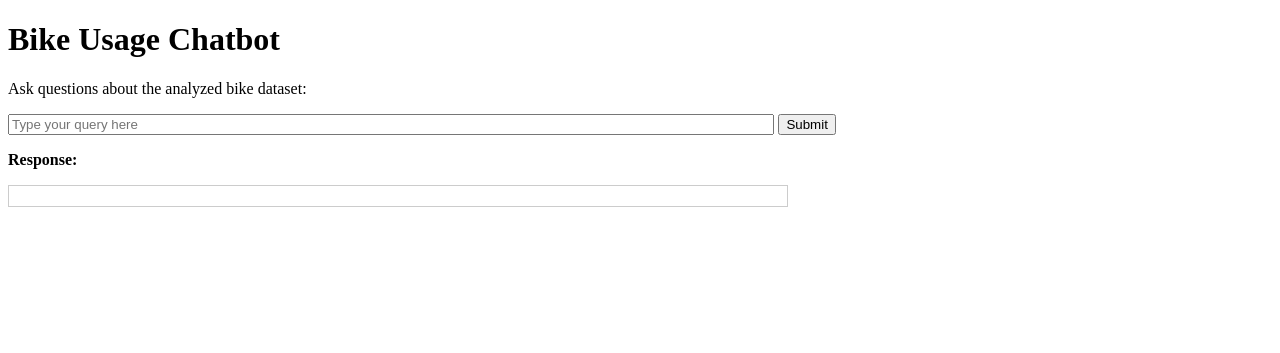
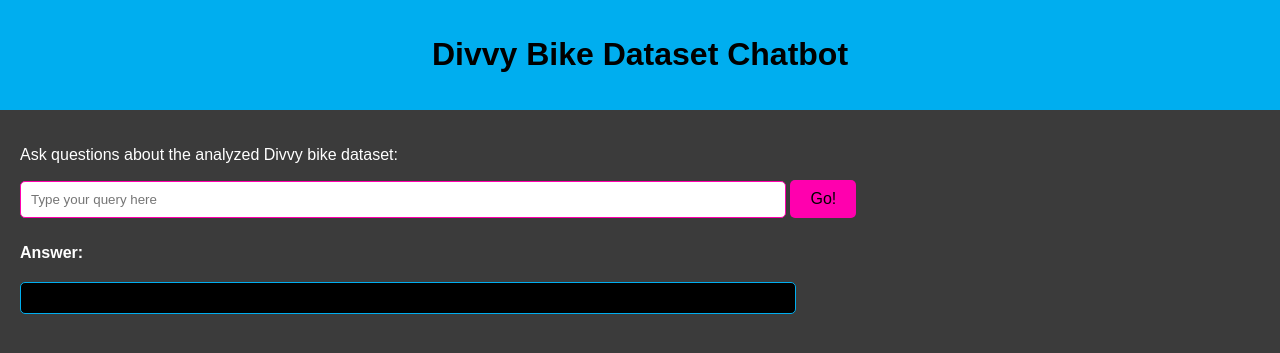
Before and after one commit to rohanjs3/TE-440-Divvy-Project, a Flask app: page / in a window 1280 px wide. Shown: the top 353 px of the page. Run offline with Flask 3, Linux system fonts and the light colour scheme.

Commit message:
adding template

```diff
--- a/src/app/templates/index.html
+++ b/src/app/templates/index.html
@@ -5,12 +5,80 @@
     <meta charset="UTF-8">
     <meta name="viewport" content="width=device-width, initial-scale=1.0">
     <title>Bike Usage Chatbot</title>
+    <style>
+        /* Divvy-inspired color palette */
+        :root {
+            --light-blue: #00AEEF;
+            --dark-blue: #ff00ae;
+            --white: #000000;
+            --gray: #3b3b3b;
+            --text-color: #ffffff;
+        }
+
+        body {
+            font-family: Arial, sans-serif;
+            margin: 0;
+            padding: 0;
+            background-color: var(--gray);
+            color: var(--text-color);
+        }
+
+        header {
+            background-color: var(--light-blue);
+            color: var(--white);
+            padding: 15px 20px;
+            text-align: center;
+        }
+
+        main {
+            padding: 20px;
+        }
+
+        h1 {
+            color: black;
+            /* Title changed to black */
+        }
+
+        input[type="text"] {
+            padding: 10px;
+            border: 1px solid var(--dark-blue);
+            border-radius: 5px;
+            width: 60%;
+            margin-bottom: 10px;
+        }
+
+        button {
+            background-color: var(--dark-blue);
+            color: var(--white);
+            border: none;
+            padding: 10px 20px;
+            border-radius: 5px;
+            cursor: pointer;
+            font-size: 1rem;
+        }
+
+        button:hover {
+            background-color: var(--light-blue);
+        }
+
+        #response {
+            margin-top: 20px;
+            padding: 15px;
+            background-color: var(--white);
+            border: 1px solid var(--light-blue);
+            border-radius: 5px;
+            width: 60%;
+            white-space: pre-wrap;
+            font-family: "Courier New", Courier, monospace;
+        }
+    </style>
     <script>
         async function sendQuery() {
             const userQuery = document.getElementById("user-query").value;
             const responseBox = document.getElementById("response");
             responseBox.innerText = "Loading...";
 
+            try {
                 const response = await fetch("/query", {
                     method: "POST",
                     headers: {
@@ -21,21 +89,29 @@
 
                 const data = await response.json();
                 if (response.ok) {
-                responseBox.innerText = data.response;
+                    responseBox.innerHTML = marked.parse(data.response);
                 } else {
                     responseBox.innerText = `Error: ${data.error}`;
                 }
+            } catch (error) {
+                responseBox.innerText = `Error: ${error.message}`;
+            }
         }
     </script>
+    <script src="https://cdn.jsdelivr.net/npm/marked/marked.min.js"></script>
 </head>
 
 <body>
-    <h1>Bike Usage Chatbot</h1>
-    <p>Ask questions about the analyzed bike dataset:</p>
-    <input type="text" id="user-query" placeholder="Type your query here" style="width: 60%;" />
-    <button onclick="sendQuery()">Submit</button>
-    <p><strong>Response:</strong></p>
-    <div id="response" style="border: 1px solid #ccc; padding: 10px; width: 60%;"></div>
+    <header>
+        <h1>Divvy Bike Dataset Chatbot</h1>
+    </header>
+    <main>
+        <p>Ask questions about the analyzed Divvy bike dataset:</p>
+        <input type="text" id="user-query" placeholder="Type your query here" />
+        <button onclick="sendQuery()">Go!</button>
+        <p><strong>Answer:</strong></p>
+        <div id="response"></div>
+    </main>
 </body>
 
 </html>
```
Lines whose indentation alone changed are shown as unchanged.
